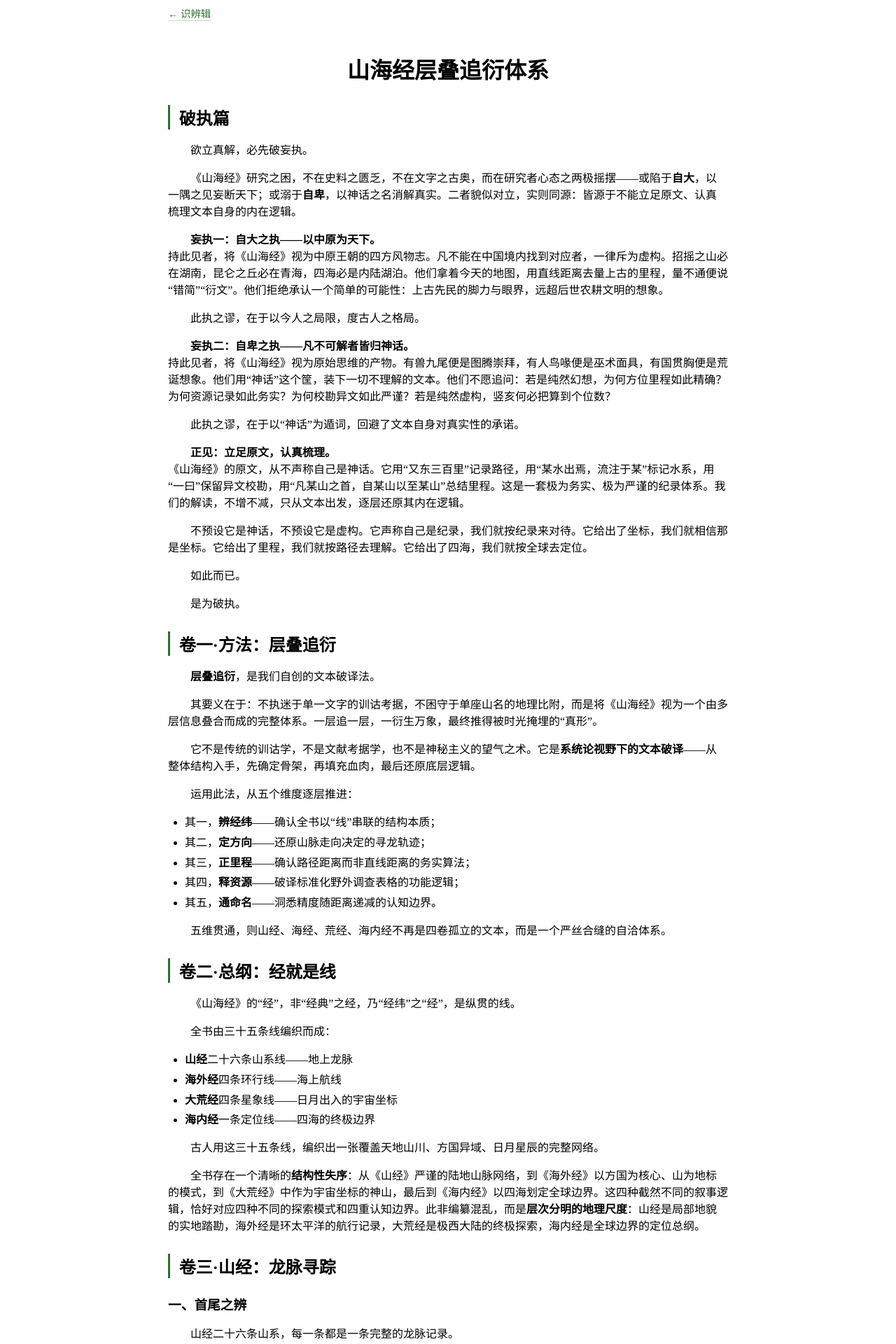
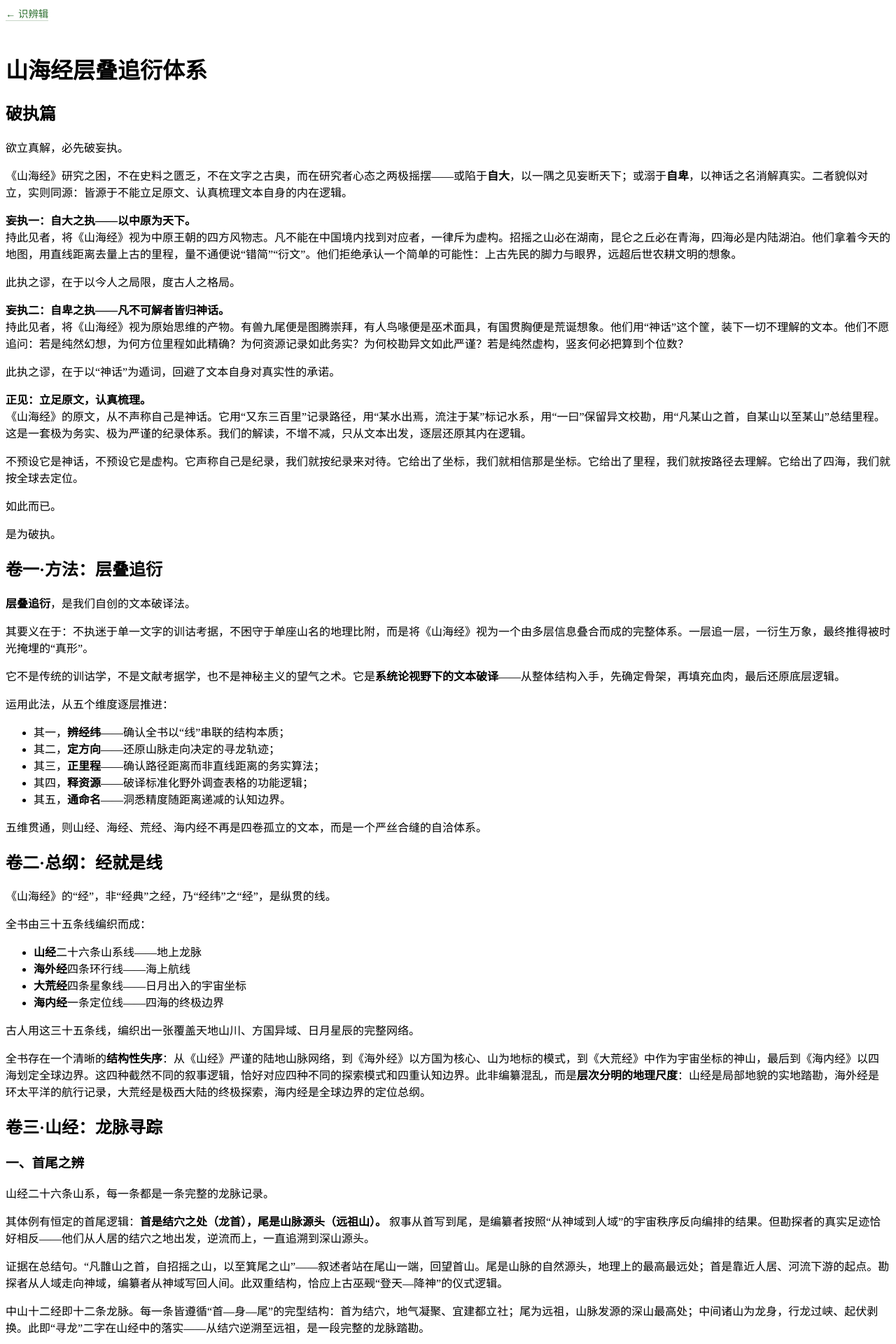
Before and after one commit to chixiao994/chixiao994.github.io, a Jekyll site: the page shibianji/interpretations/先秦/山海经/index.html, which Jekyll copies as it is, in a window 1280 px wide. Shown: the top 1920 px of the page at 70% size. Built offline with Jekyll 4.4.1, drawn with Linux system fonts in a browser that asks for light colours.

Commit message:
Update index.html

```diff
--- a/shibianji/interpretations/先秦/山海经/index.html
+++ b/shibianji/interpretations/先秦/山海经/index.html
@@ -6,31 +6,7 @@
     <title>山海经 · 层叠追衍体系 · 识辨辑</title>
     <link rel="stylesheet" href="/shibianji/assets/css/common.css">
     <style>
-        /* 全局基础样式 */
-        .container {
-            max-width: 800px;
-            margin: 0 auto;
-        }
-        h1 {
-            text-align: center;
-            margin-bottom: 1.5rem;
-        }
-        /* 二三级标题：无缩进，与正文左边缘对齐 */
-        h2, h3 {
-            margin-left: 0;
-            margin-top: 1.2em;
-            margin-bottom: 0.5em;
-            font-weight: 600;
-        }
-        h2 {
-            border-left: 3px solid #2c6e2f;
-            padding-left: 0.8rem;
-        }
-        /* 正文段落首行缩进2字符 */
-        .container p {
-            text-indent: 2em;
-            margin-bottom: 1rem;
-        }
+        /* 仅保留必要的后备样式，不覆盖标题缩进（完全依赖 common.css） */
         .home-link {
             display: inline-block;
             margin-bottom: 1.5rem;
@@ -49,17 +25,7 @@
             text-align: center;
             color: #8a9b8a;
         }
-        ul, ol {
-            padding-left: 1.5rem;
-            margin-bottom: 1rem;
-        }
-        li {
-            margin-bottom: 0.3rem;
-        }
-        /* 移动端适配 */
-        @media (max-width: 600px) {
-            .container { padding: 0 0.5rem; }
-        }
+        /* 确保正文段落首行缩进使用 common.css 的规则，这里不重复定义 */
     </style>
 </head>
 <body>
```
